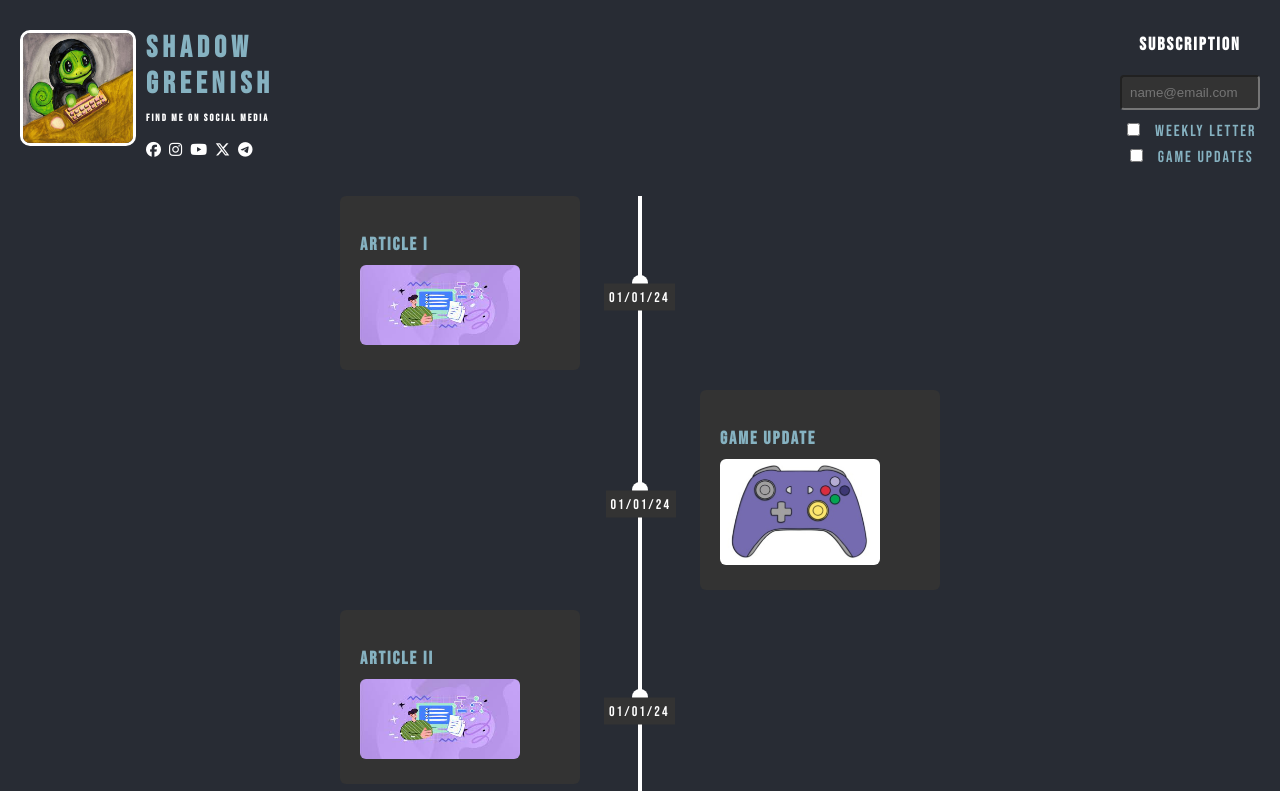
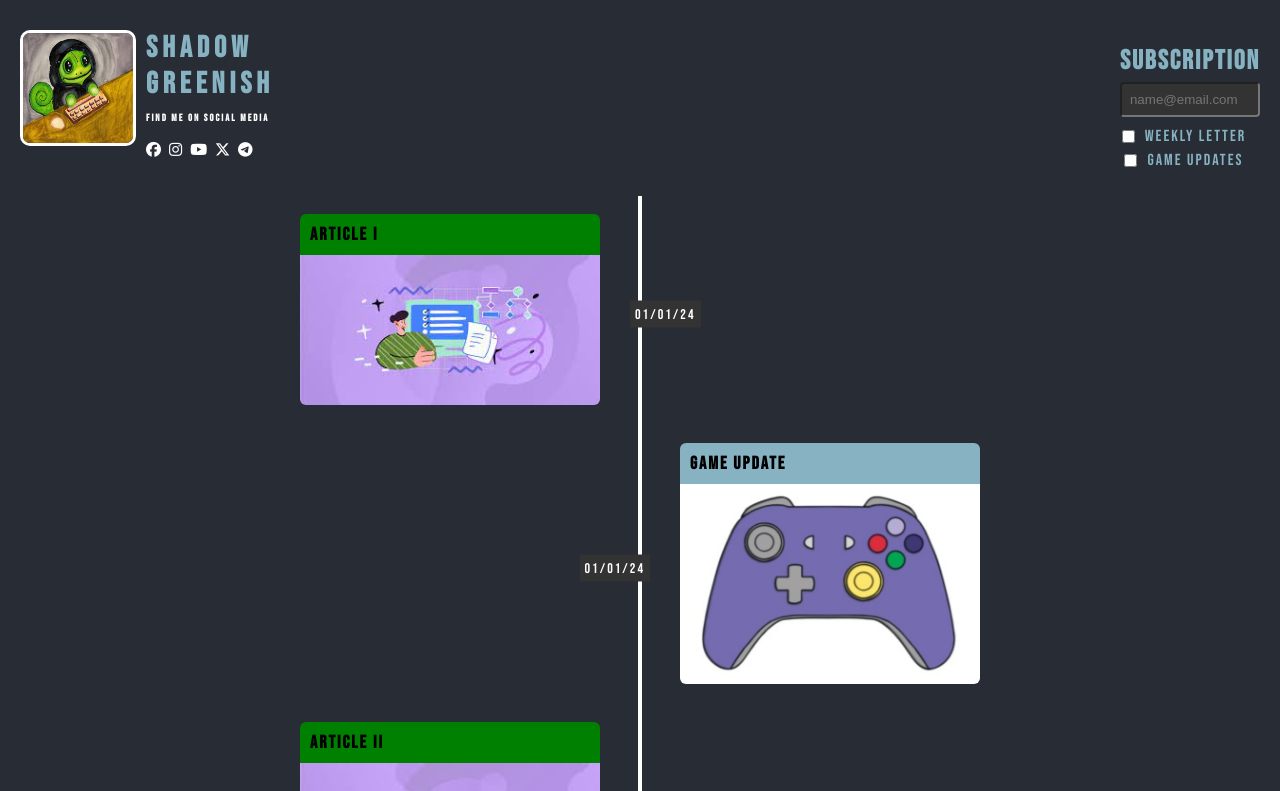
Before and after one commit to vicmoon/GreenishShadow, a React (Create React App) app in the folder frontend/: page / in a window 1280 px wide. Shown: the top 791 px of the page. Built offline with nearby package versions, Linux system fonts and the light colour scheme.

Commit message:
update article  body and header style

```diff
--- a/frontend/src/components/ArticleBody.css
+++ b/frontend/src/components/ArticleBody.css
@@ -1,44 +1,105 @@
-.article {
-  background-color: #1d1d1d; /* Dark background */
-  padding: 20px;
-  color: #ffffff; /* Text color white */
-  font-family: Arial, sans-serif;
-  margin: 20px;
-  line-height: 1.6;
-}
-
-.article-tag {
-  text-transform: uppercase;
-  margin-bottom: 20px;
-  color: #86b2c1; /* Color for the tag */
-  font-size: 14px;
-  font-weight: bold;
-}
-
-.tag-label {
-  font-weight: normal;
-  color: #ffffff;
-}
-
-.tag-value {
-  color: #86b2c1;
-}
-
-.article-content h2 {
-  font-size: 24px;
-  margin-bottom: 10px;
+/* Basic styling */
+body {
   color: #fff;
 }
 
-.article-content h3 {
-  font-size: 20px;
-  margin-top: 20px;
-  margin-bottom: 10px;
-  color: #86b2c1;
+.timeline {
+  position: relative;
+  max-width: 600px;
+  margin: 0 auto;
 }
 
-.article-content p {
-  margin-bottom: 20px;
-  text-align: justify;
-  color: #dcdcdc;
+/* Styling for each timeline item */
+.timeline-item {
+  display: flex;
+  justify-content: flex-start;
+  position: relative;
+  margin: 20px 0;
 }
+
+.timeline-item.right {
+  justify-content: flex-end;
+}
+
+.timeline-content {
+  padding: 0;
+  border-radius: 6px;
+  position: relative;
+  width: 300px; /* Same width for both h3 and image */
+  margin-left: 20px; /* Add space between the content and the center line */
+}
+
+/* Add a vertical line down the center */
+.timeline::before {
+  content: "";
+  position: absolute;
+  width: 4px;
+  background-color: white;
+  top: 0;
+  bottom: 0;
+  left: 50%;
+  margin-left: -2px;
+}
+
+/* Remove timeline circles */
+.timeline-item::before {
+  content: none; /* Remove the circles */
+}
+
+.timeline-item.left .timeline-content {
+  margin-left: -40px; /* Space for items on the left */
+}
+
+.timeline-item.right .timeline-content {
+  margin-right: -40px; /* Space for items on the right */
+}
+
+/* h3 styling - background color changes based on type */
+.timeline-content h3 {
+  color: black;
+  font-size: 18px;
+  margin-bottom: 0;
+  background-color: green;
+  padding: 10px;
+  width: 100%;
+  box-sizing: border-box;
+  border-top-left-radius: 6px;
+  border-top-right-radius: 6px;
+}
+
+/* If it's a game update (right side), change the background color */
+.timeline-item.right .timeline-content h3 {
+  background-color: #86b2c1;
+  border-top-left-radius: 6px;
+  border-top-right-radius: 6px;
+}
+
+/* Image styling */
+.timeline-content img {
+  width: 100%;
+  height: auto;
+  display: block;
+  border-bottom-left-radius: 6px;
+  border-bottom-right-radius: 6px;
+}
+
+/* Date styling */
+.timeline-content p {
+  background-color: #333;
+  color: #fff;
+  font-size: 14px;
+  padding: 5px;
+  position: absolute;
+  top: 50%;
+  transform: translateY(-50%);
+  left: 110%;
+}
+
+.timeline-item.right .timeline-content p {
+  left: auto;
+  right: 110%;
+}
+
+.timeline-article-link {
+  color: aliceblue;
+}
--- a/frontend/src/components/ArticleBody.js
+++ b/frontend/src/components/ArticleBody.js
@@ -1,5 +1,5 @@
 import React from "react";
-import { useParams } from "react-router-dom"; // Import to get URL params
+import { useParams } from "react-router-dom";
 import "./ArticleBody.css";
 
 function ArticleBody() {
@@ -15,24 +15,22 @@ function ArticleBody() {
         `"There is no one who loves pain itself, who seeks after it and wants to have it, simply because it is pain..."`,
         "Lorem ipsum dolor sit amet, consectetur adipiscing elit. Curabitur consequat condimentum enim at feugiat...",
       ],
-      subheading: "Subheading Example",
-      subContent: [
-        "Maecenas pellentesque fermentum erat, sed facilisis magna facilisis eget.",
-        "Nam pellentesque nisl porta hendrerit elementum.",
-      ],
     },
     2: {
       title: "Another Article",
       tag: "UPDATE",
       content: [
-        `"This is another article content starting with something different."`,
+        `"Lorem ipsum odor amet, consectetuer adipiscing elit. Nec dapibus eros proin ante arcu condimentum. Sem vestibulum tempus orci vivamus curae neque at! Magna malesuada conubia rhoncus maximus lacinia aptent tellus. Ridiculus enim arcu; urna quis consequat cursus. Efficitur eu eget lectus ornare augue suspendisse. Luctus sed vel curabitur eros vitae eget ridiculus viverra. Euismod parturient aliquet in quam; at mus. Sollicitudin congue purus nostra lectus euismod tempor laoreet.
+
+Eros blandit condimentum dictumst fusce sit accumsan. Nulla duis laoreet efficitur odio diam. Dis dui ipsum nascetur consectetur aenean elit curae. Nisl consequat cursus; magnis cubilia nunc habitant urna. Aliquam luctus semper porttitor; ac hendrerit neque. Adipiscing vitae dignissim nibh viverra montes.
+
+Potenti integer dolor a eleifend dignissim. Facilisi feugiat sem fringilla maecenas venenatis dolor sed morbi. Scelerisque primis aliquam sociosqu sodales nulla vestibulum sed. Pharetra id scelerisque luctus; morbi mattis ex. Elit pretium aliquam magna vehicula ante. Elementum augue varius dis nibh blandit morbi vulputate curabitur quisque. Venenatis turpis aenean; venenatis pharetra lacus molestie potenti. Inceptos rutrum potenti porta facilisi phasellus.
+
+Varius eleifend fames adipiscing ex facilisis molestie. Imperdiet et suscipit egestas cubilia scelerisque. Massa rutrum at mus mus bibendum tristique lacus condimentum. Parturient venenatis ex in hac adipiscing tellus augue tempus luctus. Maximus class felis tempor efficitur facilisi blandit imperdiet. Nascetur cras luctus sodales amet velit. Bibendum arcu tempor sapien dolor nascetur aliquet nullam potenti. Rhoncus pulvinar cras habitasse, malesuada taciti non lobortis pellentesque.
+
+Mattis inceptos mollis varius aliquam eleifend suspendisse dignissim curae. Erat lacus montes ipsum tristique litora mauris. Ultricies accumsan laoreet urna finibus diam platea mattis dolor. Sociosqu nec eleifend purus in nibh. Cras ligula arcu rutrum imperdiet nullam. Sociosqu fusce convallis id non vel auctor quis ex. Viverra viverra aliquet proin orci eros."`,
         `"Exploring the depths of the ocean, many mysteries remain unsolved."`,
         "The world continues to fascinate with its wonders, and more exploration reveals new perspectives...",
-      ],
-      subheading: "New Discoveries",
-      subContent: [
-        "Scientists have recently found new marine species that were previously unknown.",
-        "The research continues, and discoveries show potential for more unknown entities in the ocean.",
       ],
     },
   };
@@ -57,10 +55,10 @@ function ArticleBody() {
           <p key={index}>{paragraph}</p>
         ))}
 
-        <h3>{article.subheading}</h3>
+        {/* <h3>{article.subheading}</h3>
         {article.subContent.map((paragraph, index) => (
           <p key={index}>{paragraph}</p>
-        ))}
+        ))} */}
       </div>
     </div>
   );
--- a/frontend/src/components/Header.css
+++ b/frontend/src/components/Header.css
@@ -66,8 +66,9 @@ body {
 
 .subscription h5 {
   font-weight: bold;
-  font-size: 18px;
-  color: #fff;
+  margin-bottom: 15px;
+  font-size: 27px;
+  color: #86b2c1;
 }
 
 .subscription input[type="email"] {
@@ -84,8 +85,14 @@ body {
   color: #86b2c1;
   font-size: 16px;
   margin-bottom: 5px;
+  display: flex;
+  align-items: center; /* Ensures the checkbox and text are vertically aligned */
 }
 
 .subscription input[type="checkbox"] {
   margin-right: 10px;
 }
+
+.subscription label {
+  margin-left: -16px;
+}
--- a/frontend/src/components/Header.js
+++ b/frontend/src/components/Header.js
@@ -5,7 +5,7 @@ function Header() {
   return (
     <div className="header">
       <section className="socials">
-        <img className="socials-logo" src="./logo.jpg" alt="logo" />
+        <img className="socials-logo" src="/logo.jpg" alt="logo" />
         <span className="socials-text">
           <p className="socials-large-text">
             Shadow <br /> Greenish
@@ -44,10 +44,12 @@ function Header() {
         <h5>Subscription</h5>
         <input type="email" placeholder="name@email.com" />
         <label>
-          <input type="checkbox" /> Weekly Letter
+          <input type="checkbox" />
+          Weekly Letter
         </label>
         <label>
-          <input type="checkbox" /> Game Updates
+          <input type="checkbox" />
+          Game Updates
         </label>
       </section>
     </div>
--- a/frontend/src/components/Timeline.css
+++ b/frontend/src/components/Timeline.css
@@ -21,7 +21,6 @@ body {
 }
 
 .timeline-content {
-  background-color: #333;
   padding: 20px;
   border-radius: 6px;
   position: relative;
@@ -61,16 +60,17 @@ body {
 }
 
 h3 {
-  color: #86b2c1;
+  color: black;
   font-size: 18px;
-  margin-bottom: 10px;
+  margin-bottom: 0;
+  background-color: #86b2c1;
+  width: 200px;
 }
 
 /* Image styling */
 .timeline-content img {
-  width: 80%;
+  width: 90%;
   height: auto;
-  border-radius: 6px;
 }
 
 /* Date styling */
```
